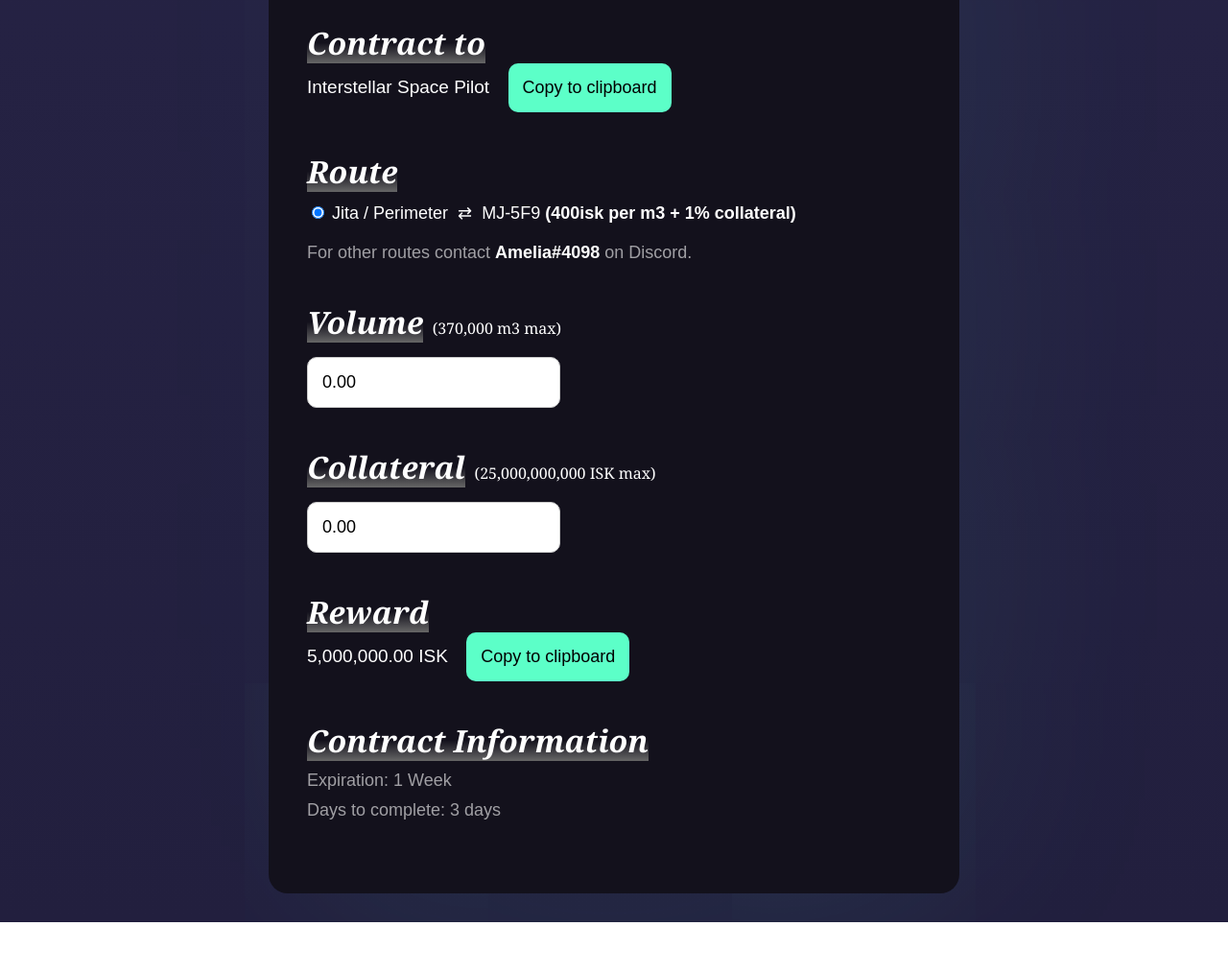
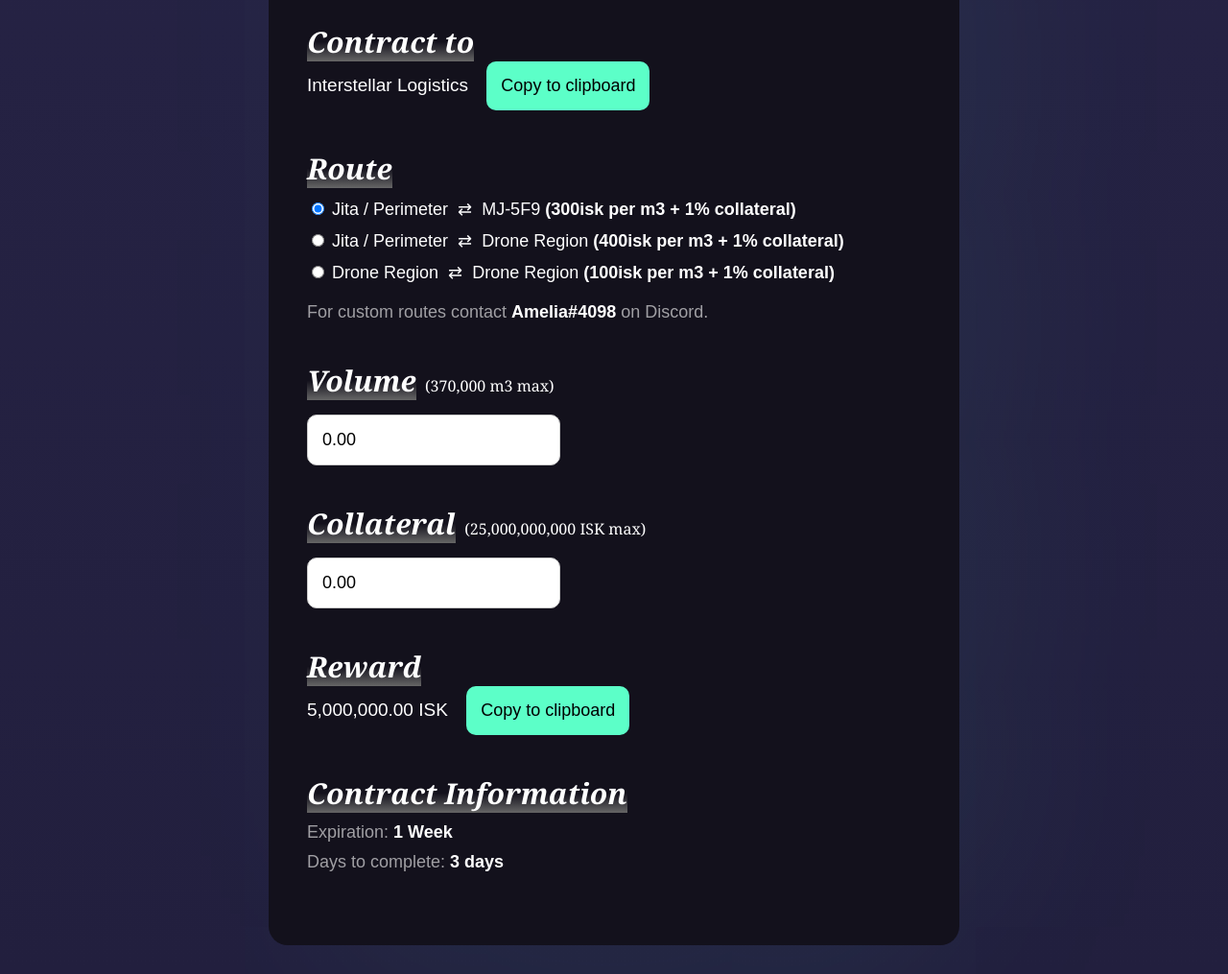
Before and after one commit to interstellarlogistics/interstellarlogistics.github.io, a plain HTML site: page index.html in a window 1280 px wide. Shown: the part 305-1320 px from the top of the page at 96% size. Before the commit the page ends 1266 px from the top, so only its background shows below. Drawn offline with Linux system fonts and the light colour scheme.

Commit message:
Update index.html

```diff
--- a/index.html
+++ b/index.html
@@ -167,7 +167,7 @@
                 display: inline;
                 background: linear-gradient(to top, #666 0%, transparent 50%);
                 font-family: "Georgia", Georgia, sans-serif;
-                font-size: 32px;
+                font-size: 30px;
                 font-style: italic;
                 font-weight: 600;
             }
@@ -286,7 +286,7 @@
             <div class="inputContainer">
                 <div class="header">Contract to</div>
                 <div class="informationContainer">
-                    <div class="name" id="name">Interstellar Space Pilot</div>
+                    <div class="name" id="name">Interstellar Logistics</div>
                     <div class="copyButton" onclick="copyTextToClipboard('name','nameConfirmation')">Copy to clipboard</div>
                     <div class="copyConfirmation" id="nameConfirmation"></div>
                 </div>
@@ -296,13 +296,21 @@
                 <div class="header">Route</div>
                 <div class="radioContainer">
                     <div class="radio">
-                        <input type="radio" name="route" value=400 checked>
-                        <label for="route1">Jita / Perimeter &nbsp;&#8644;&nbsp; MJ-5F9 <b>(400isk per m3 + 1% collateral)</b></label>
+                        <input type="radio" name="route" value=300 checked>
+                        <label for="route1">Jita / Perimeter &nbsp;&#8644;&nbsp; MJ-5F9 <b>(300isk per m3 + 1% collateral)</b></label>
+                    </div>
+                    <div class="radio">
+                        <input type="radio" name="route" value=400>
+                        <label for="route1">Jita / Perimeter &nbsp;&#8644;&nbsp; Drone Region <b>(400isk per m3 + 1% collateral)</b></label>
+                    </div>
+                    <div class="radio">
+                        <input type="radio" name="route" value=100>
+                        <label for="route1">Drone Region &nbsp;&#8644;&nbsp; Drone Region <b>(100isk per m3 + 1% collateral)</b></label>
                     </div>
                 </div>
                 <div class="verticalSpacer"></div>
                 <div class="informationContainer">
-                    <div class="info">For other routes contact <b>Amelia#4098</b> on Discord.</div>
+                    <div class="info">For custom routes contact <b>Amelia#4098</b> on Discord.</div>
                 </div>
 
             </div>
@@ -335,10 +343,10 @@
             <div class="inputContainer">
                 <div class="header">Contract Information</div>
                 <div class="informationContainer">
-                    <div class="info">Expiration: 1 Week</div>
+                    <div class="info">Expiration: <b>1 Week</b></div>
                 </div>
                 <div class="informationContainer">
-                    <div class="info">Days to complete: 3 days</div>
+                    <div class="info">Days to complete: <b>3 days</b></div>
                 </div>
                 <div class="informationContainer">&nbsp;</div>
                 <div class="informationContainer">&nbsp;</div>
```
